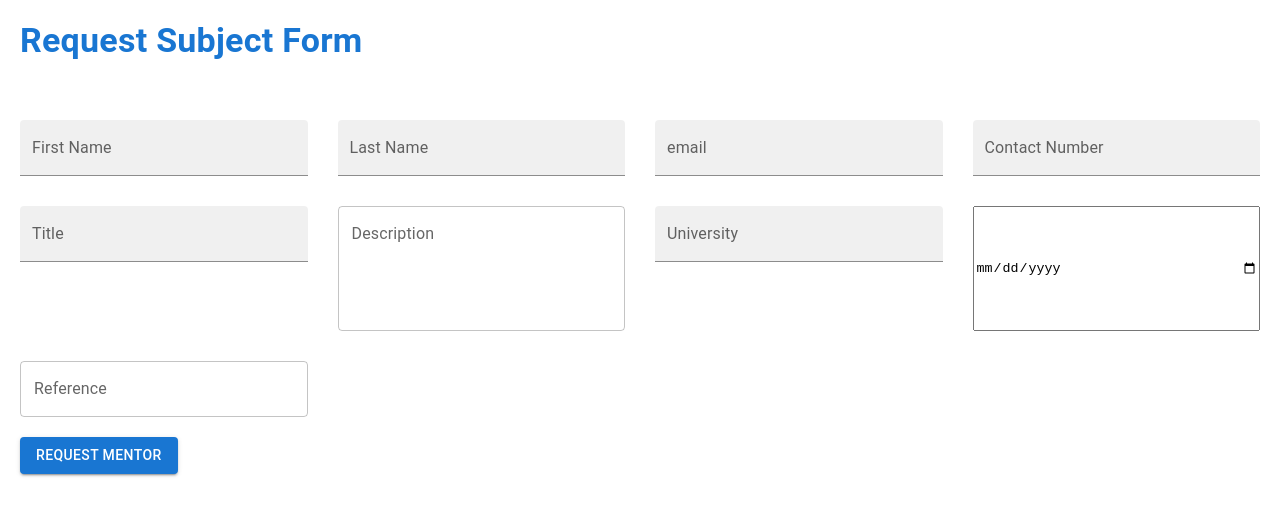
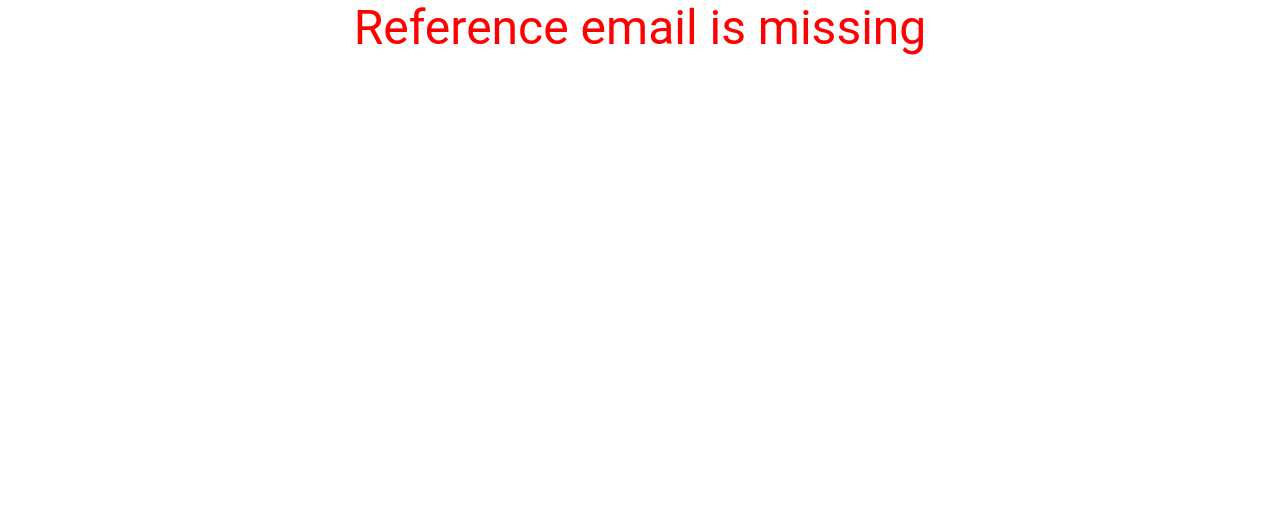
Before and after one commit to onlykartik/AllMost100-, a React (Create React App) app in the folder allmost100/100fontend/: page /form in a window 1280 px wide. Shown: the top 516 px of the page. Built offline with nearby package versions, Linux system fonts and the light colour scheme.

Commit message:
restricted form view if no reference is provided

```diff
--- a/allmost100/100fontend/src/Scences/admin_view/AddAssignee.jsx
+++ b/allmost100/100fontend/src/Scences/admin_view/AddAssignee.jsx
@@ -10,13 +10,16 @@ import TableContainer from '@mui/material/TableContainer';
 import TableHead from '@mui/material/TableHead';
 import TableRow from '@mui/material/TableRow';
 import Paper from '@mui/material/Paper';
-import { listOfAllAssignees, listOfAllStuAndAssCreds, listOfAllStudents } from "../../recoil_state";
-import { useRecoilState } from "recoil";
+import { filteredListOfAssignees, listOfAllAssignees, listOfAllStuAndAssCreds, listOfAllStudents } from "../../recoil_state";
+import { useRecoilState, useRecoilValue } from "recoil";
 
 
 
 export function AssigneeTable() {
     const [assignees, setAssignees] =useRecoilState(listOfAllAssignees);
+    const AssigneeListfromSelector = useRecoilValue(filteredListOfAssignees);
+
+
     React.useEffect(() => {
         fetch("http://localhost:5000/admin/assigns", {
           mode :'cors',
@@ -50,7 +53,7 @@ export function AssigneeTable() {
           </TableRow>
         </TableHead>
         <TableBody>
-          {assignees.map((row) => (
+          {AssigneeListfromSelector.map((row) => (
             <TableRow
               key={row.Id}
               sx={{ '&:last-child td, &:last-child th': { border: 0 } }}
--- a/allmost100/100fontend/src/Scences/dialog/index.jsx
+++ b/allmost100/100fontend/src/Scences/dialog/index.jsx
@@ -10,11 +10,9 @@ import DialogTitle from '@mui/material/DialogTitle';
  function ConfirmDialog(props) {
   const [open, setOpen] = React.useState(false);
 
-
   const handleClickOpen = () => {
     setOpen(true);
   };
-
 
   const handleClose = () => {
     setOpen(false);
@@ -32,9 +30,7 @@ import DialogTitle from '@mui/material/DialogTitle';
           },
           body: JSON.stringify(formValues)
     }).then(res => res.json()).then(data =>{
-        alert(data.toString())
-
-
+        alert( "SUCCESS");
     })
 
   };
@@ -52,11 +48,11 @@ import DialogTitle from '@mui/material/DialogTitle';
         aria-describedby="alert-dialog-description"
       >
         <DialogTitle id="alert-dialog-title">
-          Lorem ipsum dolor sit amet.
+        Please double-check your form. Ensure correct email and mobile number entries
         </DialogTitle>
         <DialogContent>
           <DialogContentText id="alert-dialog-description">
-            Lorem ipsum dolor sit amet consectetur, adipisicing elit. Officiis, possimus?
+          Rest assured about the security of your data. We operate within a secure network. In the event that your request is declined, your data will be automatically deleted. Alternatively, feel free to contact our agent for manual deletion if needed.
           </DialogContentText>
         </DialogContent>
         <DialogActions>
--- a/allmost100/100fontend/src/Scences/form/index.jsx
+++ b/allmost100/100fontend/src/Scences/form/index.jsx
@@ -3,8 +3,7 @@ import { Box, TextField, Typography } from "@mui/material";
 import { Formik } from "formik";
 import * as yup from "yup";
 import { useState } from "react";
-import { Input as BaseInput } from "@mui/base/Input";
-import { styled } from "@mui/system";
+
 import ConfirmDialog from "../dialog";
 import Header from "../../global/Header";
 
@@ -42,6 +41,19 @@ function Form() {
 
   const [formData, setFormData] = useState({});
   const [dueDate, setDueDate] = useState("");
+
+  const searchParams = new URLSearchParams(window.location.search).get("reference");
+
+  if(searchParams){
+    console.log("inside the if condition");
+    console.log(new URLSearchParams(window.location.search).get("reference"));
+  }else{
+    console.log("inside else statement")
+    return (
+    <Box>
+      <Typography align="center" color={"red"} variant="h3"> Reference email is missing </Typography>
+    </Box>)
+  }
 
   const handleFormSubmit = (values) => {
     values["dueDates1"] = dueDate;
@@ -102,10 +114,10 @@ function Form() {
                   fullWidth
                   variant="filled"
                   type="text"
-                  label="email"
+                  label="Email"
                   onBlur={handleBlur}
                   onChange={handleChange}
-                  value={values.email}
+                  value={values.email.toLocaleLowerCase()}
                   name="email"
                   error={!!touched.email && !!errors.email}
                   helperText={touched.email && errors.email}
@@ -203,82 +215,4 @@ function Form() {
   );
 }
 
-const Input = React.forwardRef(function CustomInput(props, ref) {
-  return (
-    <BaseInput
-      slots={{
-        root: RootDiv,
-        input: "input",
-        textarea: TextareaElement,
-      }}
-      {...props}
-      ref={ref}
-    />
-  );
-});
-
-const blue = {
-  100: "#DAECFF",
-  200: "#80BFFF",
-  400: "#3399FF",
-  500: "#007FFF",
-  600: "#0072E5",
-  700: "#0059B2",
-};
-
-const grey = {
-  50: "#F3F6F9",
-  100: "#E5EAF2",
-  200: "#DAE2ED",
-  300: "#C7D0DD",
-  400: "#B0B8C4",
-  500: "#9DA8B7",
-  600: "#6B7A90",
-  700: "#434D5B",
-  800: "#303740",
-  900: "#1C2025",
-};
-
-const RootDiv = styled("div")`
-  display: flex;
-  max-width: 100%;
-`;
-
-const TextareaElement = styled("textarea", {
-  shouldForwardProp: (prop) =>
-    !["ownerState", "minRows", "maxRows"].includes(prop.toString()),
-})(
-  ({ theme }) => `
-    width: 320px;
-    font-family: IBM Plex Sans, sans-serif;
-    font-size: 0.875rem;
-    font-weight: 400;
-    line-height: 1.5rem;
-    padding: 8px 12px;
-    border-radius: 8px 8px 0 8px;
-    color: ${theme.palette.mode === "dark" ? grey[300] : grey[900]};
-    background: ${theme.palette.mode === "dark" ? grey[900] : "#fff"};
-    border: 1px solid ${theme.palette.mode === "dark" ? grey[700] : grey[200]};
-    box-shadow: 0px 2px 4px ${
-      theme.palette.mode === "dark" ? "rgba(0,0,0, 0.5)" : "rgba(0,0,0, 0.05)"
-    };
-
-    &:hover {
-      border-color: ${blue[400]};
-    }
-
-    &:focus {
-      border-color: ${blue[400]};
-      box-shadow: 0 0 0 3px ${
-        theme.palette.mode === "dark" ? blue[700] : blue[200]
-      };
-    }
-
-    // firefox
-    &:focus-visible {
-      outline: 0;
-    }
-  `
-);
-
 export default Form;
--- a/allmost100/100fontend/src/recoil_state.js
+++ b/allmost100/100fontend/src/recoil_state.js
@@ -20,6 +20,21 @@ const listOfAllAssignees = atom({
   default :[]
 });
 
+const filteredListOfAssignees = selector({
+  key: "filteredListOfAssignees",
+  get: ({ get }) => {
+    const assignees = get(listOfAllAssignees);
+    console.log("Inside filteredListOfAssignees")
+
+    if(assignees){
+
+     return assignees;
+    }else{
+      return [];
+    }
+  }
+});
+
 const listOfAllStudents = atom({
   key:"listOfAllStudents",
   default :[]
@@ -36,5 +51,6 @@ const listOfAllStuAndAssCreds = atom({
     newStujectDashboard,
     listOfAllAssignees,
     listOfAllStudents,
-    listOfAllStuAndAssCreds
+    listOfAllStuAndAssCreds,
+    filteredListOfAssignees
   }
```
Also changed, not shown: 1 other file (tests, documents, lock files or other folders).
